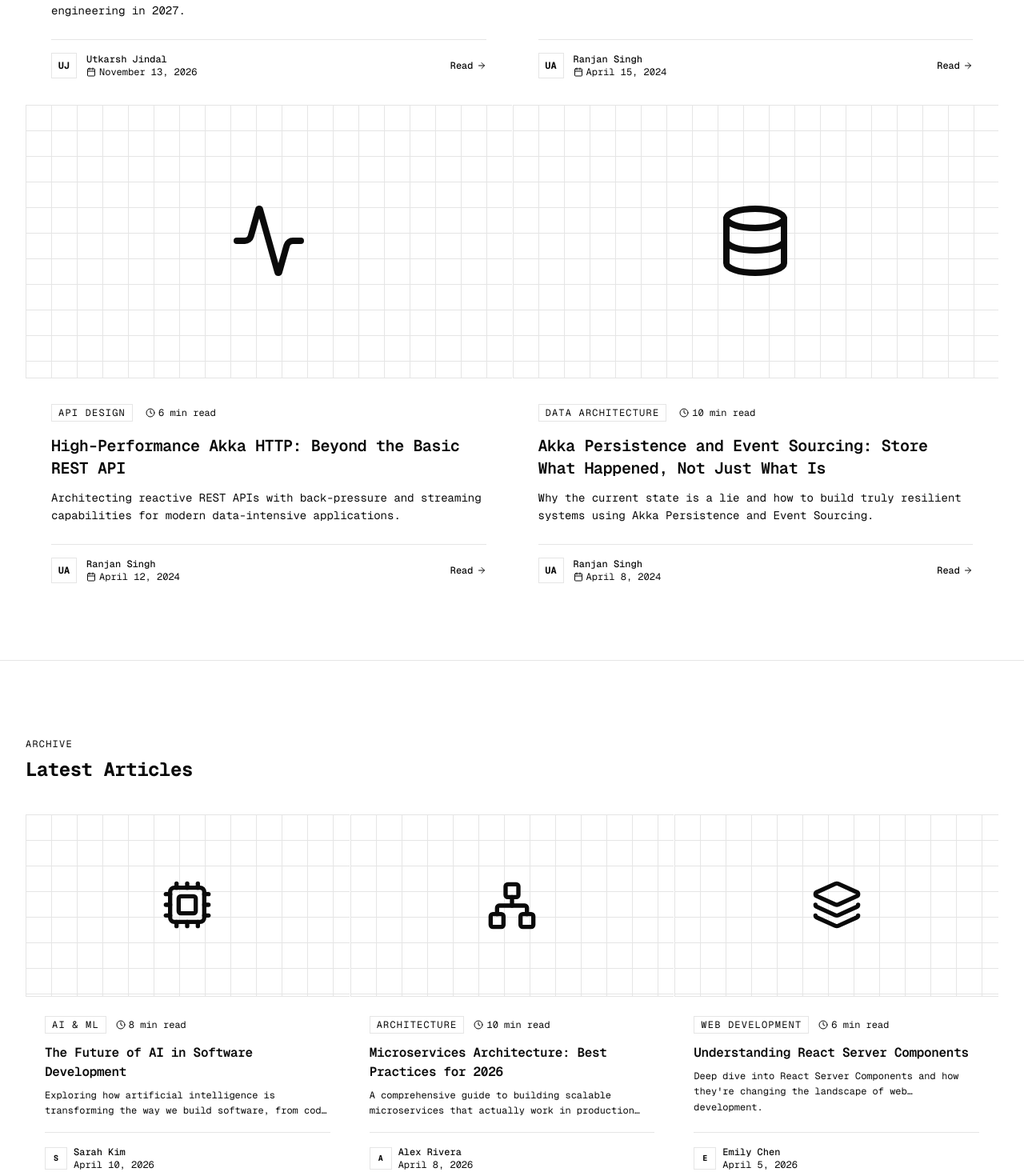
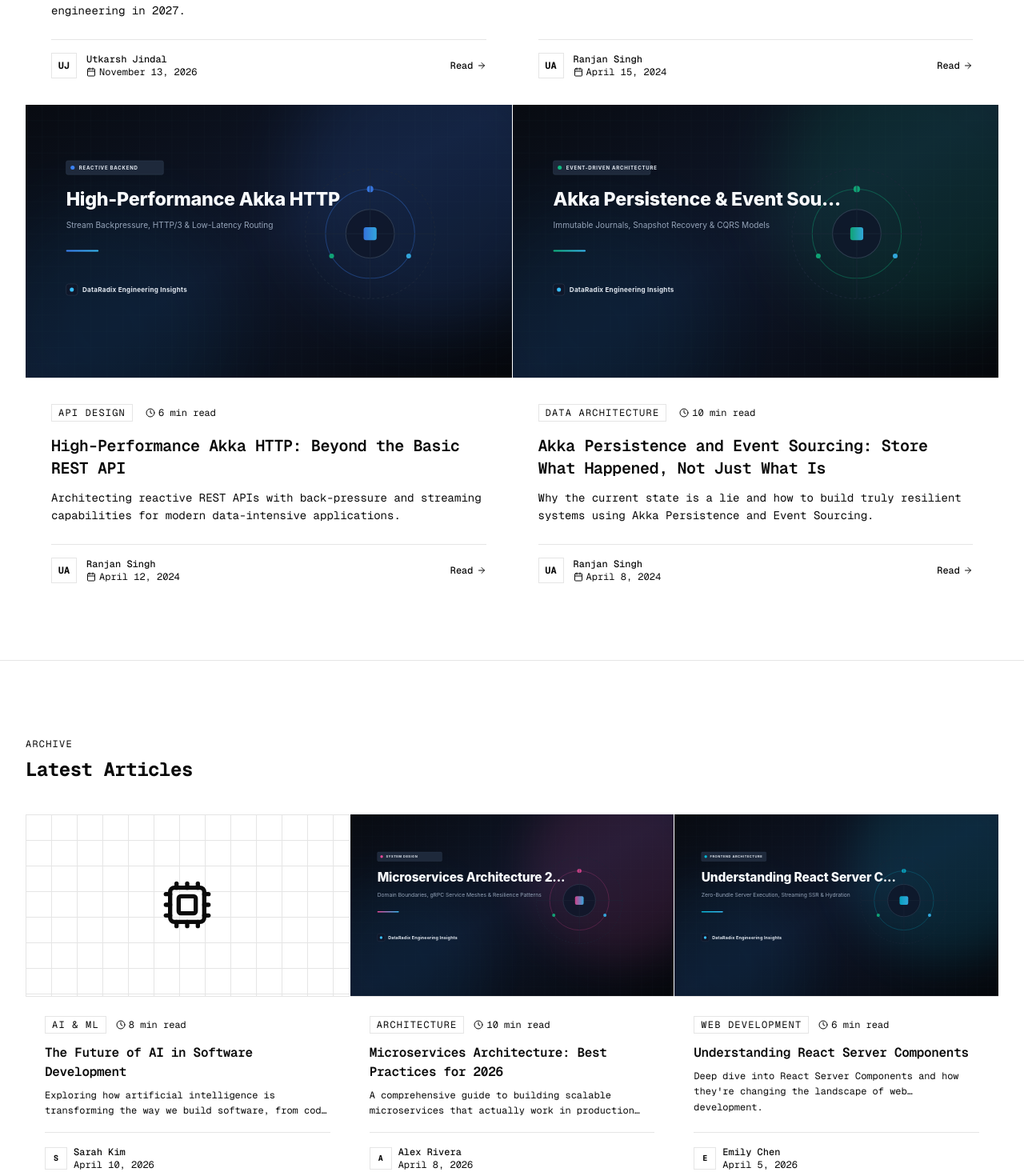
Before and after one commit to dataradixlabs/github.dataradix.in, a React (Vite) app: page /blog in a window 1280 px wide. Shown: the part 1285-2750 px from the top of the page at 80% size. Built offline with nearby package versions, Linux system fonts and the light colour scheme.

Commit message:
fix(data): ensure all 10 blog posts and 6 case studies have top-level image properties

```diff
--- a/src/app/data/index.ts
+++ b/src/app/data/index.ts
@@ -239,6 +239,7 @@ export const VALUE_PROPS = [
 export const CASE_STUDIES = [
   {
     id: 'fintech-payment-platform-transformation',
+    image: '/case-studies/fintech-payment-platform-transformation.svg',
     title: 'FinTech Platform Transformation',
     client: 'PayFlow Inc.',
     category: 'Web Development',
@@ -295,6 +296,7 @@ export const CASE_STUDIES = [
   },
   {
     id: 'healthcare-telemedicine-mobile-app',
+    image: '/case-studies/healthcare-telemedicine-mobile-app.svg',
     title: 'Healthcare Mobile App',
     client: 'MediCare Solutions',
     category: 'Mobile Development',
@@ -345,6 +347,7 @@ export const CASE_STUDIES = [
   },
   {
     id: 'enterprise-ecommerce-cloud-migration',
+    image: '/case-studies/enterprise-ecommerce-cloud-migration.svg',
     title: 'E-Commerce Cloud Migration',
     client: 'ShopGlobal',
     category: 'Cloud & DevOps',
@@ -394,6 +397,7 @@ export const CASE_STUDIES = [
   },
   {
     id: 'ai-driven-content-recommendation-engine',
+    image: '/case-studies/ai-driven-content-recommendation-engine.svg',
     title: 'AI Recommendation Engine',
     client: 'StreamFlix',
     category: 'AI & Data',
@@ -443,6 +447,7 @@ export const CASE_STUDIES = [
   },
   {
     id: 'saas-platform-ui-ux-redesign',
+    image: '/case-studies/saas-platform-ui-ux-redesign.svg',
     title: 'SaaS Platform Redesign',
     client: 'ProductivityPro',
     category: 'Design',
@@ -492,6 +497,7 @@ export const CASE_STUDIES = [
   },
   {
     id: 'smart-retail-pos-system-development',
+    image: '/case-studies/smart-retail-pos-system-development.svg',
     title: 'Smart Retail POS System',
     client: 'RetailTech',
     category: 'Web Development',
@@ -548,8 +554,7 @@ export const TESTIMONIALS = [
 
 export const BLOG_POSTS = [
   {
-    id: 'most-relevant-technologies-for-software-engineers-in-2027',
-    title: 'The Most Relevant Technologies for Software Engineers in 2027',
+        title: 'The Most Relevant Technologies for Software Engineers in 2027',
     excerpt: 'A research-driven guide to the languages, architectures, agentic runtimes, and distributed platforms that will define software engineering in 2027.',
     author: { name: 'Utkarsh Jindal', avatar: 'UJ', bio: 'Software Development Engineer' },
     date: 'November 13, 2026',
@@ -625,14 +630,13 @@ export const BLOG_POSTS = [
       <p>Master the fundamentals, learn to architect and verify complex distributed systems, and you will remain indispensable in 2027 and beyond.</p>
     `,
     relatedPosts: [
-      { id: 'mastering-akka-clustering',
-    title: "Mastering Akka Clustering: Build Systems That Don't Fall Apart" },
-      { id: 'high-performance-akka-http',
-    title: 'High-Performance Akka HTTP' },
+      { id: 'mastering-akka-clustering', title: "Mastering Akka Clustering: Build Systems That Don't Fall Apart" },
+      { id: 'high-performance-akka-http', title: 'High-Performance Akka HTTP' },
     ],
   },
   {
     id: 'mastering-akka-clustering',
+    image: '/blog/mastering-akka-clustering.svg',
     title: "Mastering Akka Clustering: Build Systems That Don't Fall Apart",
     excerpt: 'How to build resilient, distributed systems that scale across thousands of nodes using Scala and Akka Cluster.',
     author: { name: 'Ranjan Singh', avatar: 'UA', bio: 'Distributed Systems Architect' },
@@ -700,12 +704,12 @@ export const BLOG_POSTS = [
     `,
     relatedPosts: [
       { id: 'high-performance-akka-http', title: 'High-Performance Akka HTTP' },
-      { id: 'akka-persistence-event-sourcing',
-    title: 'Akka Persistence & Event Sourcing' },
+      { id: 'akka-persistence-event-sourcing', title: 'Akka Persistence & Event Sourcing' },
     ],
   },
   {
     id: 'high-performance-akka-http',
+    image: '/blog/high-performance-akka-http.svg',
     title: 'High-Performance Akka HTTP: Beyond the Basic REST API',
     excerpt: 'Architecting reactive REST APIs with back-pressure and streaming capabilities for modern data-intensive applications.',
     author: { name: 'Ranjan Singh', avatar: 'UA', bio: 'Distributed Systems Architect' },
@@ -767,6 +771,7 @@ export const BLOG_POSTS = [
   },
   {
     id: 'akka-persistence-event-sourcing',
+    image: '/blog/akka-persistence-event-sourcing.svg',
     title: 'Akka Persistence and Event Sourcing: Store What Happened, Not Just What Is',
     excerpt: 'Why the current state is a lie and how to build truly resilient systems using Akka Persistence and Event Sourcing.',
     author: { name: 'Ranjan Singh', avatar: 'UA', bio: 'Distributed Systems Architect' },
@@ -828,8 +833,7 @@ export const BLOG_POSTS = [
     ],
   },
   {
-    id: 'future-of-ai-development',
-    title: 'The Future of AI in Software Development',
+        title: 'The Future of AI in Software Development',
     excerpt: 'Exploring how artificial intelligence is transforming the way we build software, from code generation to automated testing.',
     author: { name: 'Sarah Kim', avatar: 'S', bio: 'AI Research Lead' },
     date: 'April 10, 2026',
@@ -869,14 +873,13 @@ export const BLOG_POSTS = [
       <p>The future isn't about AI replacing developers; it's about AI amplifying human capabilities. Developers who embrace these tools will be able to build better software, faster, while focusing on the aspects of development that require human insight and creativity.</p>
     `,
     relatedPosts: [
-      { id: 'microservices-best-practices',
-    title: 'Microservices Architecture' },
-      { id: 'react-server-components',
-    title: 'React Server Components' },
+      { id: 'microservices-best-practices', title: 'Microservices Architecture' },
+      { id: 'react-server-components', title: 'React Server Components' },
     ],
   },
   {
     id: 'microservices-best-practices',
+    image: '/blog/microservices-best-practices.svg',
     title: 'Microservices Architecture: Best Practices for 2026',
     excerpt: 'A comprehensive guide to building scalable microservices that actually work in production environments.',
     author: { name: 'Alex Rivera', avatar: 'A', bio: 'CEO & Founder' },
@@ -895,13 +898,13 @@ export const BLOG_POSTS = [
       <p>Every microservice must own its data. If two services share a database, you've built a "distributed monolith"—the worst of both worlds.</p>
     `,
     relatedPosts: [
-      { id: 'kubernetes-production',
-    title: 'Kubernetes in Production' },
+      { id: 'kubernetes-production', title: 'Kubernetes in Production' },
       { id: 'akka-persistence-event-sourcing', title: 'Akka Persistence' },
     ],
   },
   {
     id: 'react-server-components',
+    image: '/blog/react-server-components.svg',
     title: 'Understanding React Server Components',
     excerpt: "Deep dive into React Server Components and how they're changing the landscape of web development.",
     author: { name: 'Emily Chen', avatar: 'E', bio: 'VP of Engineering' },
@@ -913,6 +916,7 @@ export const BLOG_POSTS = [
   },
   {
     id: 'kubernetes-production',
+    image: '/blog/kubernetes-production.svg',
     title: 'Running Kubernetes in Production: Lessons Learned',
     excerpt: 'Real-world experiences and hard-learned lessons from managing Kubernetes clusters at scale.',
     author: { name: 'David Park', avatar: 'D', bio: 'Head of DevOps' },
@@ -923,8 +927,7 @@ export const BLOG_POSTS = [
     featured: false,
   },
   {
-    id: 'mobile-app-performance',
-    title: 'Optimizing Mobile App Performance',
+        title: 'Optimizing Mobile App Performance',
     excerpt: 'Practical tips and techniques to make your mobile apps blazingly fast and responsive.',
     author: { name: 'James Wilson', avatar: 'J', bio: 'Director of Mobile' },
     date: 'March 28, 2026',
@@ -934,8 +937,7 @@ export const BLOG_POSTS = [
     featured: false,
   },
   {
-    id: 'design-systems-guide',
-    title: 'Building Scalable Design Systems',
+        title: 'Building Scalable Design Systems',
     excerpt: 'How to create and maintain design systems that grow with your product and team.',
     author: { name: 'Marcus Johnson', avatar: 'M', bio: 'Head of Design' },
     date: 'March 25, 2026',
```
